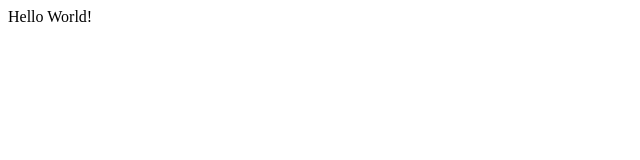
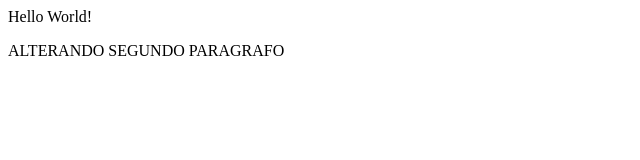
Before and after one commit to fernandofangosi123/Index.txt, a plain HTML site: page Projetos/index.html in a window 1280 px wide. Shown: the whole page, without its empty margins (0-640 px from the left). Drawn offline with Linux system fonts and the light colour scheme.

Commit message:
Adicionando Novo Paragrafo

```diff
--- a/Projetos/index.html
+++ b/Projetos/index.html
@@ -1,5 +1,6 @@
 <html>
   <body>
 	<p>Hello World!</p>
+	<p>ALTERANDO SEGUNDO PARAGRAFO</p>
   </body>
 </html>
```
